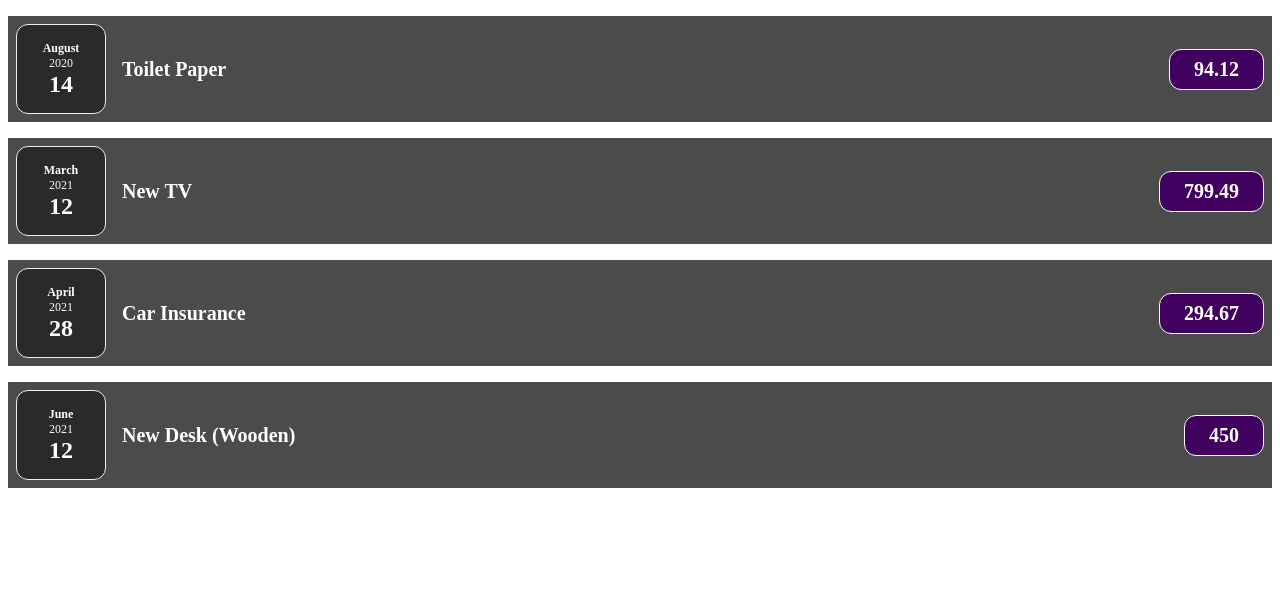
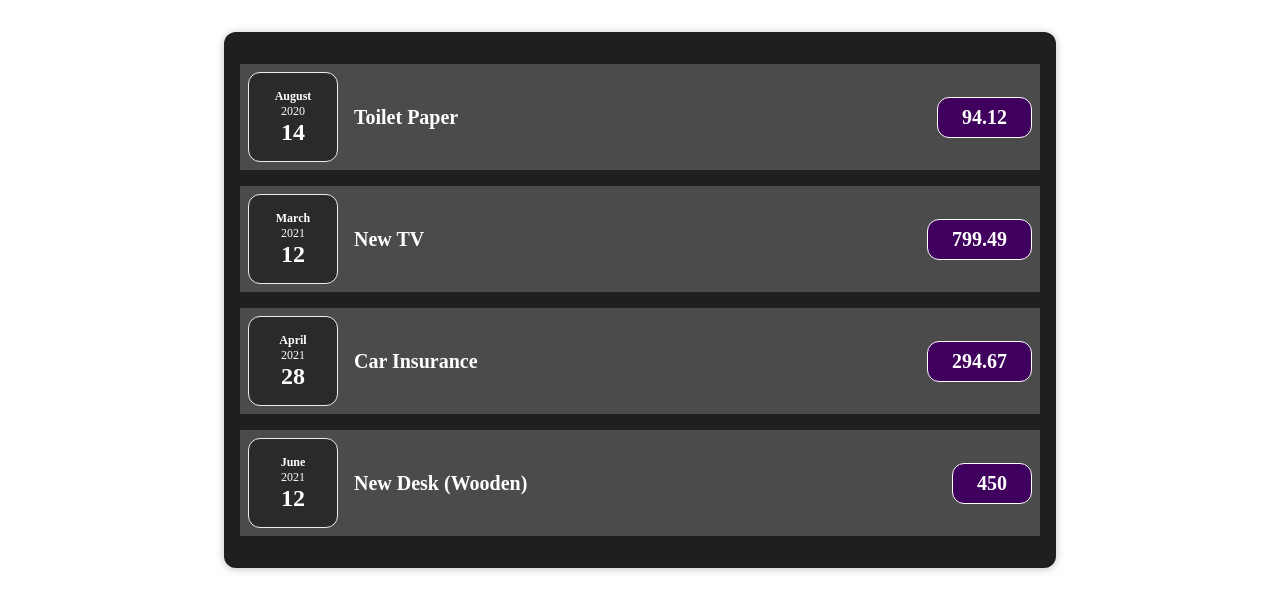
Before and after one commit to rajanchaudhari08/individual-expenditure-management, a React (Vite) app: page / in a window 1280 px wide. Shown: the top 612 px of the page. Built offline with nearby package versions, Linux system fonts and the light colour scheme.

Commit message:
Passing a string containing the class names as property. Destructuring the property in the child component.

```diff
--- a/src/components/CardContainer.jsx
+++ b/src/components/CardContainer.jsx
@@ -1,7 +1,7 @@
 import "./CardContainer.css";
 
 function CardContainer(properties) {
-  const class__CardContainer = "card" + properties.className;
+  const class__CardContainer = `card ${properties.className}`;
   return <div className={class__CardContainer}>{properties.children}</div>;
 }
 
```
